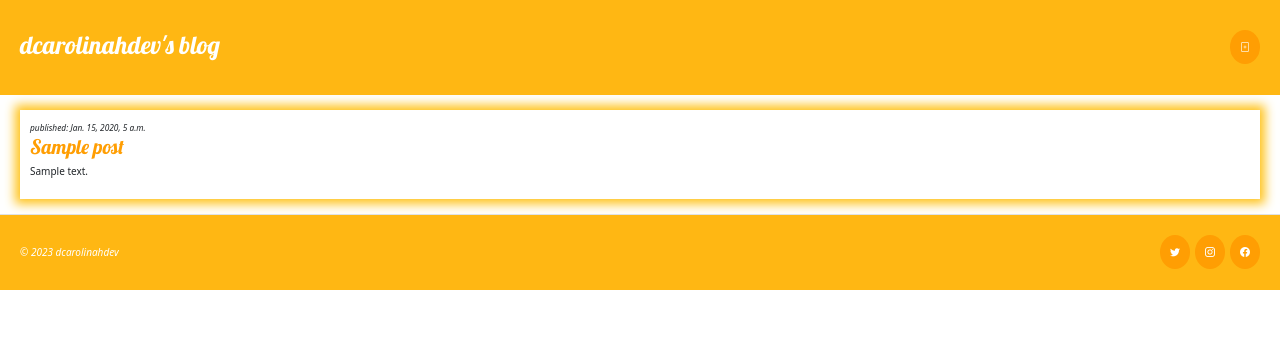
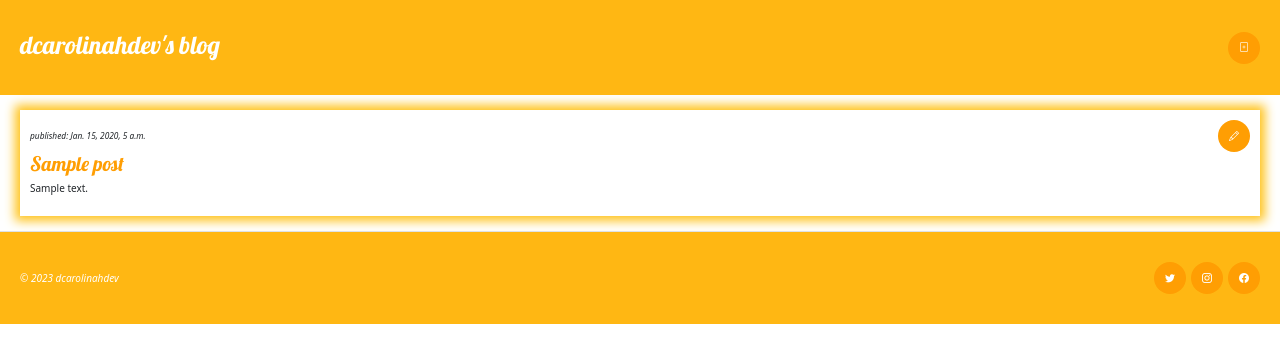
Before and after one commit to dcarolinahdev/dc_blog, a Django app: page /post/1/ in a window 1280 px wide. Shown: the top 363 px of the page. Run offline with Django 4.2, Linux system fonts and the light colour scheme; tables that the repository leaves empty hold one stand-in row (values such as "Sample post").

Commit message:
Feature: edit post (#5)

```diff
--- a/blog/static/css/blog.css
+++ b/blog/static/css/blog.css
@@ -38,6 +38,18 @@ time {
     color: white;
 }
 
+.btn-blog-circle {
+    background-color: var(--orange-1);
+    border-radius: 50%;
+    padding: 0.75rem 1rem;
+    color: white;
+}
+
+.btn-blog-circle:hover {
+    background-color: white;
+    color: var(--orange-1);
+}
+
 /*--------------------------
 # HEADER
 ----------------------------*/
@@ -52,18 +64,6 @@ header {
 
 header h1 {
     font-family: 'Lobster';
-}
-
-header a {
-    background-color: var(--orange-1);
-    border-radius: 50%;
-    padding: 1rem;
-    color: white;
-}
-
-header a:hover {
-    background-color: white;
-    color: var(--orange-1);
 }
 
 /*--------------------------
@@ -113,15 +113,3 @@ footer {
 footer span {
     font-style: italic;
 }
-
-footer .nav a {
-    background-color: var(--orange-1);
-    border-radius: 50%;
-    padding: 1rem;
-    color: white;
-}
-
-footer .nav a:hover {
-    background-color: white;
-    color: var(--orange-1);
-}
--- a/blog/templates/blog/footer.html
+++ b/blog/templates/blog/footer.html
@@ -4,8 +4,8 @@
     </div>
 
     <ul class="nav col-md-4 justify-content-end list-unstyled d-flex gap-2">
-      <li><a href="#"><i class="bi bi-twitter"></i></a></li>
-      <li><a href="#"><i class="bi bi-instagram"></i></a></li>
-      <li><a href="#"><i class="bi bi-facebook"></i></a></li>
+      <li><a class="btn btn-blog-circle" href="#"><i class="bi bi-twitter"></i></a></li>
+      <li><a class="btn btn-blog-circle" href="#"><i class="bi bi-instagram"></i></a></li>
+      <li><a class="btn btn-blog-circle" href="#"><i class="bi bi-facebook"></i></a></li>
     </ul>
 </footer>
--- a/blog/templates/blog/header.html
+++ b/blog/templates/blog/header.html
@@ -3,7 +3,7 @@
 
     <ul class="nav d-flex align-items-center gap-2">
         <li class="nav-item">
-            <a href="{% url 'post_new' %}" class="top-menu">
+            <a href="{% url 'post_new' %}" class="btn btn-blog-circle">
                 <i class="bi bi-file-plus"></i>
             </a>
         </li>
--- a/blog/templates/blog/post_detail.html
+++ b/blog/templates/blog/post_detail.html
@@ -3,11 +3,20 @@
 {% block content %}
   <div class="d-flex flex-column gap-5">
     <article>
+      <div class="post_header d-flex justify-content-between align-items-center">
         {% if post.published_date %}
-            <time>published: {{ post.published_date }}</time>
+          <time>published: {{ post.published_date }}</time>
         {% endif %}
+        <div class="actions">
+          <a class="btn btn-blog-circle" href="{% url 'post_edit' pk=post.pk %}">
+            <i class="bi bi-pencil"></i>
+          </a>
+        </div>
+      </div>
+      <div class="post_main">
         <h2 class="blog_title">{{ post.title }}</h2>
         <p>{{ post.text|linebreaksbr }}</p>
+      </div>
     </article>
   </div>
 {% endblock %}
--- a/blog/templates/blog/post_edit.html
+++ b/blog/templates/blog/post_edit.html
@@ -3,7 +3,7 @@
 {% block content %}
     <div class="d-flex flex-column align-items-center div_post_form">
         <div>
-            <h2>New post</h2>
+            <h2>{{action}} post</h2>
             <form method="POST" class="post-form">{% csrf_token %}
                 {{ form.as_p }}
                 <button type="submit" class="btn btn-blog">Save</button>
--- a/blog/urls.py
+++ b/blog/urls.py
@@ -6,4 +6,5 @@ urlpatterns = [
     path("", views.index, name="index"),
     path('post/new/', views.post_new, name='post_new'),
     path('post/<int:pk>/', views.post_detail, name='post_detail'),
+    path('post/<int:pk>/edit/', views.post_edit, name='post_edit'),
 ]
--- a/blog/views.py
+++ b/blog/views.py
@@ -17,8 +17,22 @@ def post_new(request):
             return redirect('post_detail', pk=post.pk)
     else:
         form = PostForm()
-    return render(request, 'blog/post_edit.html', {'form': form})
+    return render(request, 'blog/post_edit.html', {'action': 'New', 'form': form})
 
 def post_detail(request, pk):
     post = get_object_or_404(Post, pk=pk) # to-do: template for 404
     return render(request, 'blog/post_detail.html', {'post': post})
+
+def post_edit(request, pk):
+    post = get_object_or_404(Post, pk=pk)
+    if request.method == "POST":
+        form = PostForm(request.POST, instance=post)
+        if form.is_valid():
+            post = form.save(commit=False)
+            post.author = request.user
+            post.published_date = timezone.now()
+            post.save()
+            return redirect('post_detail', pk=post.pk)
+    else:
+        form = PostForm(instance=post)
+    return render(request, 'blog/post_edit.html', {'action': 'Edit', 'form': form})
```
